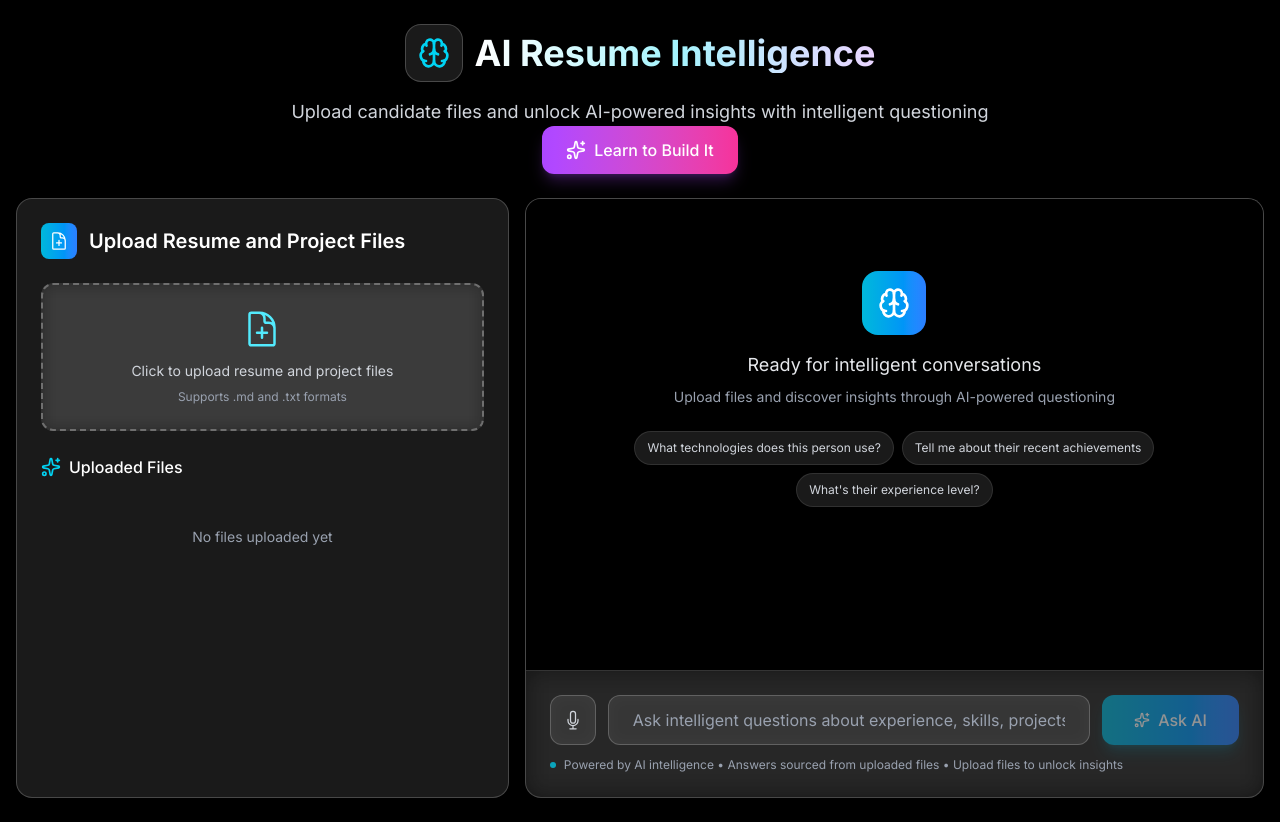
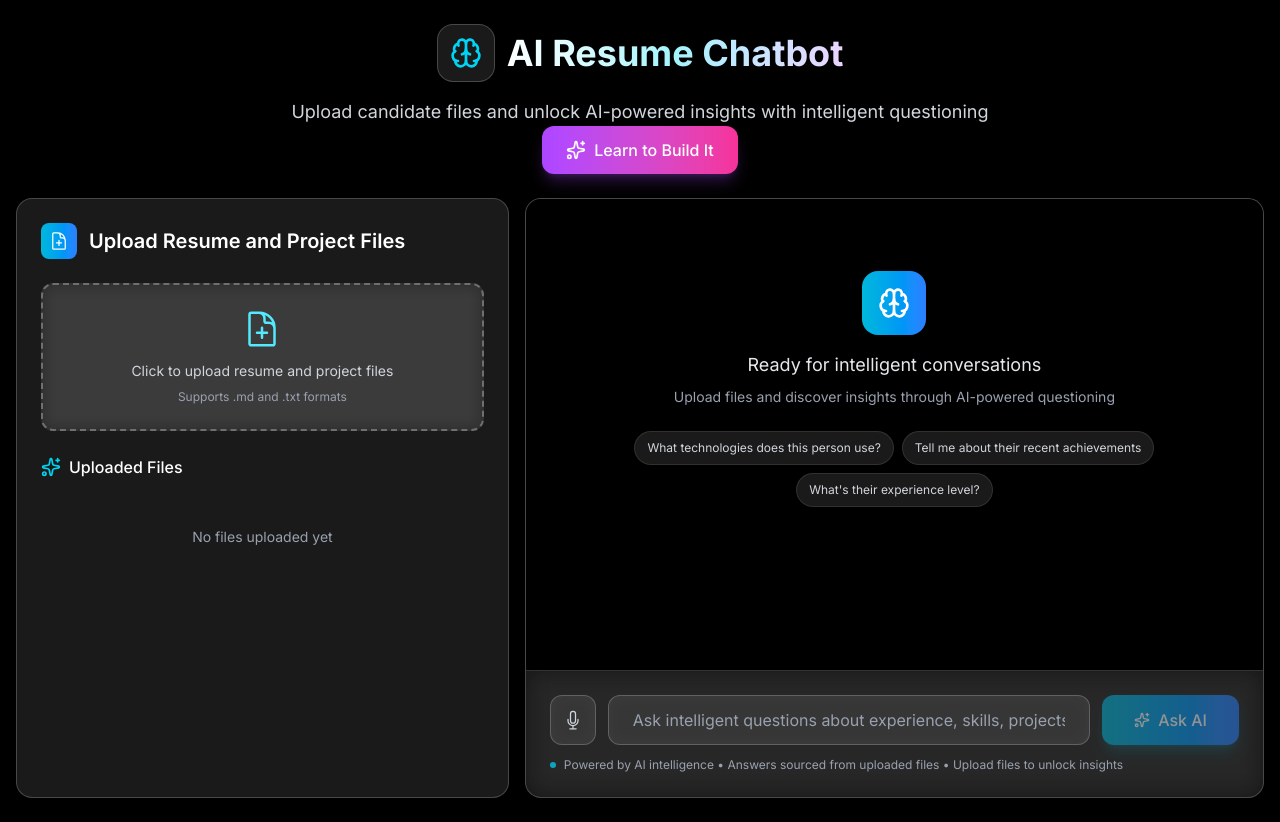
Before and after one commit to AbhiDAL/ai-resume-chat-bot, a Next.js app: page / in a window 1280 px wide. Built offline with nearby package versions, Linux system fonts and the light colour scheme.

Commit message:
Rename app from 'AI Resume Intelligence' to 'AI Resume Chatbot'

```diff
--- a/src/app/page.tsx
+++ b/src/app/page.tsx
@@ -264,7 +264,7 @@ Ask me anything about their background, experience, or what specific skills they
               <Brain className="w-8 h-8 text-cyan-400" />
             </div>
             <h1 className="text-4xl font-bold bg-gradient-to-r from-white via-cyan-200 to-purple-200 bg-clip-text text-transparent">
-              AI Resume Intelligence
+              AI Resume Chatbot
             </h1>
           </div>
 
--- a/src/app/tutorial/page.tsx
+++ b/src/app/tutorial/page.tsx
@@ -1587,7 +1587,7 @@ npm run dev
 
 ### 7.2 Open Your Browser
 1. Go to [http://localhost:3000](http://localhost:3000)
-2. You should see your beautiful AI Resume Intelligence app!
+2. You should see your beautiful AI Resume Chatbot app!
 
 ### 7.3 Test the Features
 1. **Upload Files:** Click the upload area and select your sample resume files
```
